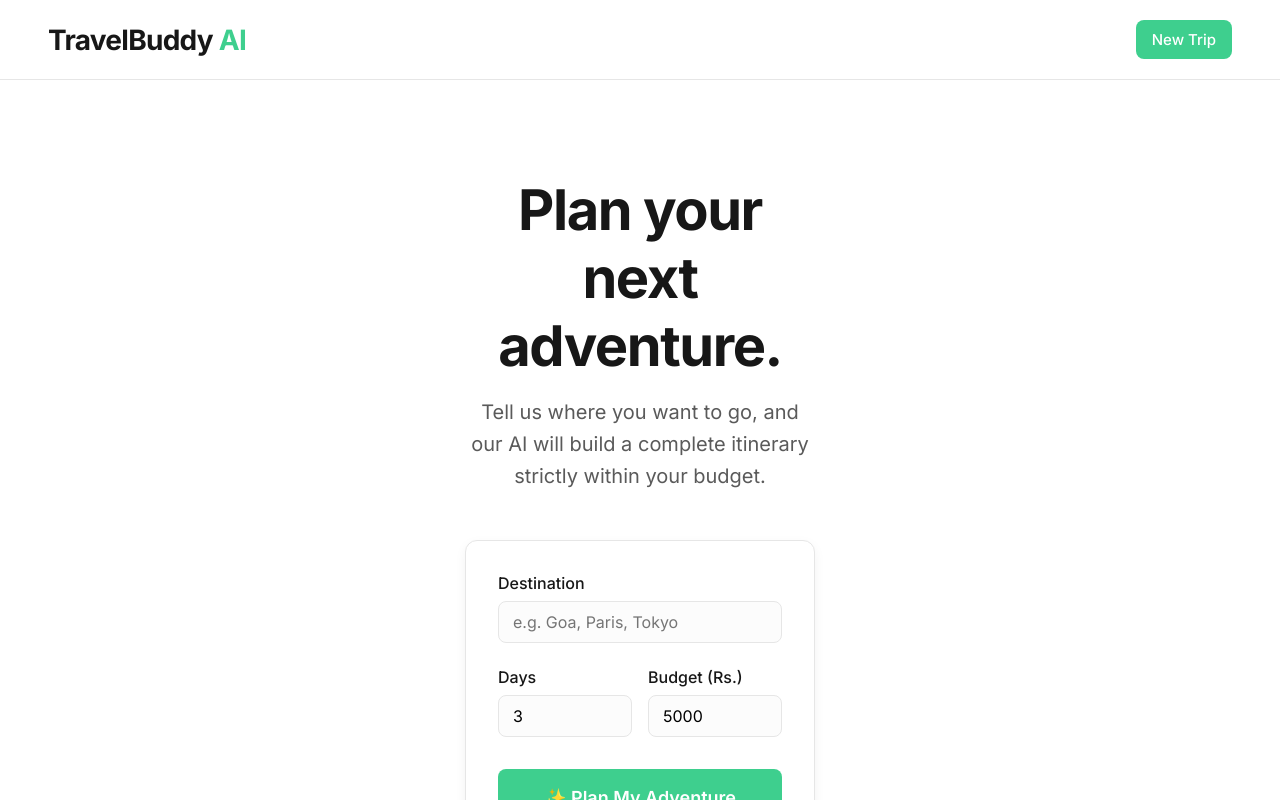
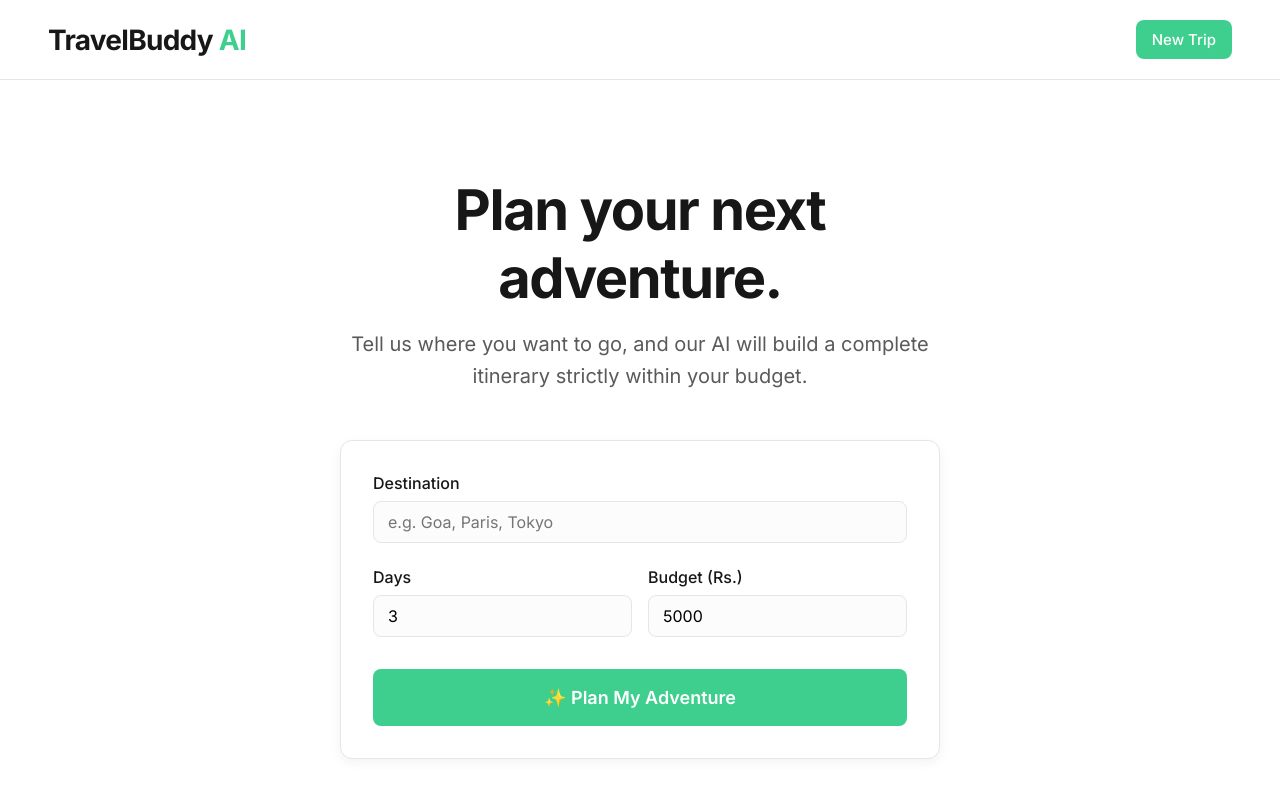
Before and after one commit to harishkumard34/TravelbuddyAI, a React app in the folder frontend/: page / in a window 1280 px wide. Both pictures are taken after a click on the button "Start Your Journey ✈️". Shown: the top 800 px of the page. Built offline with nearby package versions, Linux system fonts and the light colour scheme; the HTML template or start-up script is replaced by a standard one.

Commit message:
Fix desktop initial view squishing

```diff
--- a/frontend/src/App.jsx
+++ b/frontend/src/App.jsx
@@ -106,7 +106,7 @@ function App() {
         <div className={`grid-layout ${itinerary ? 'grid-itinerary' : 'grid-empty'}`}>
 
           {/* Left Column / Centered Form */}
-          <div className="form-column" style={{ position: itinerary ? 'sticky' : 'static', top: '100px' }}>
+          <div className={itinerary ? "form-column" : ""} style={{ position: itinerary ? 'sticky' : 'static', top: '100px', width: '100%' }}>
             {!itinerary && (
               <div style={{ textAlign: 'center', marginBottom: '48px' }}>
                 <h1 className="hero-title">Plan your next adventure.</h1>
```
